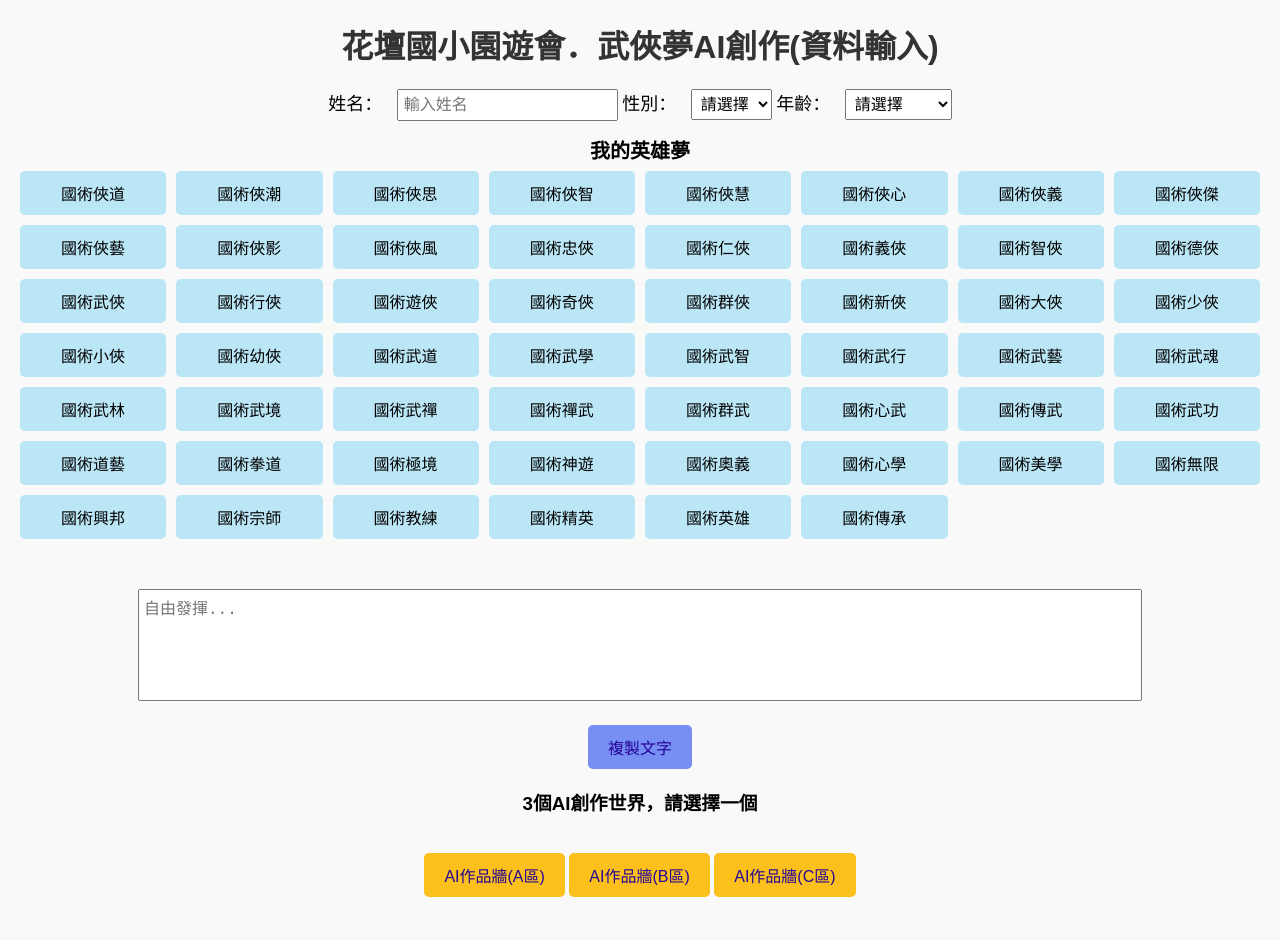
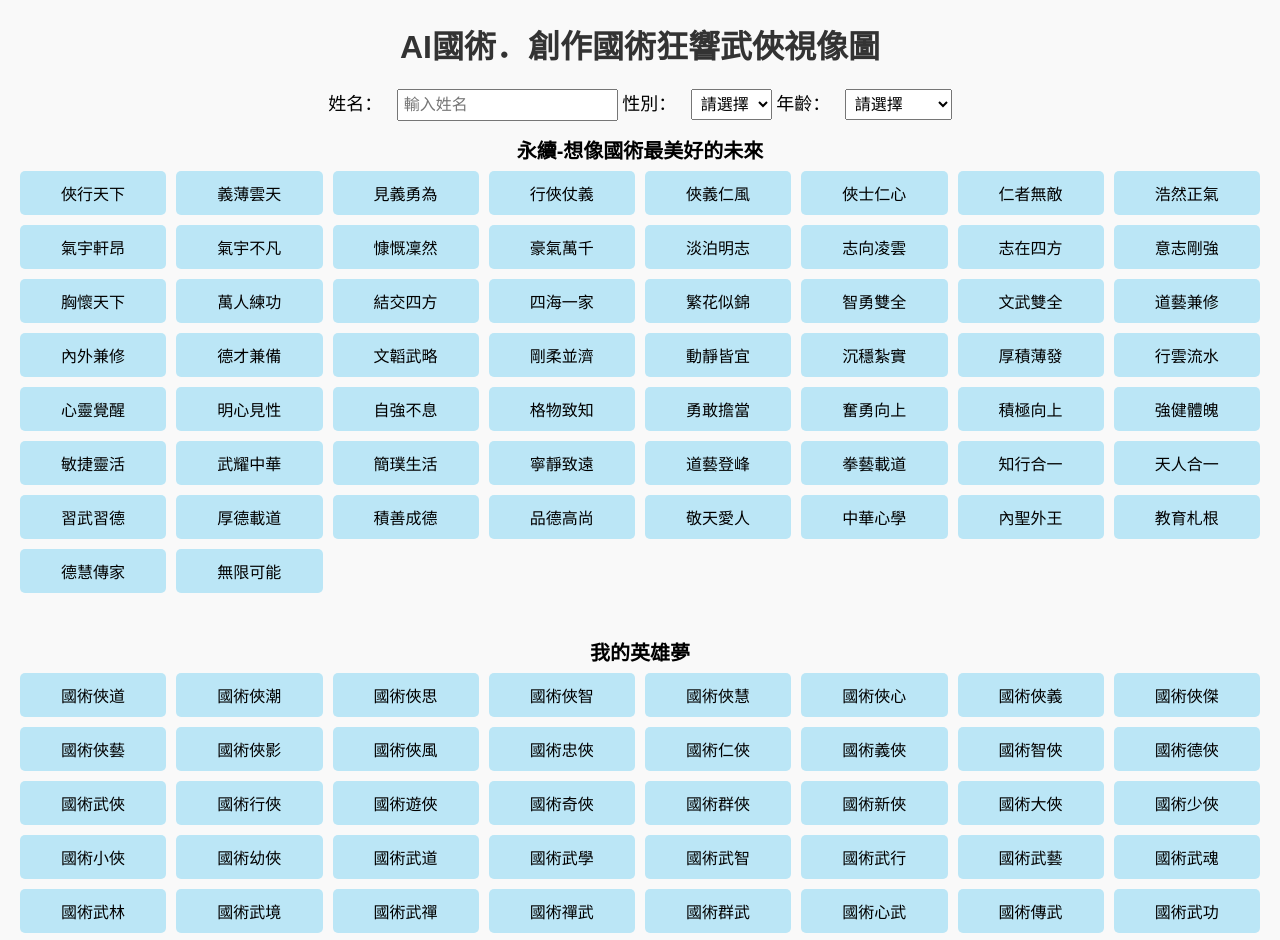
Before and after one commit to iceautumn2/AI-Martial, a plain HTML site: page index.html in a window 1280 px wide. Shown: the top 940 px of the page. Before the commit the page ends 917 px from the top, so only its background shows below. Drawn offline with Linux system fonts and the light colour scheme.

Commit message:
Update index.html

```diff
--- a/index.html
+++ b/index.html
@@ -3,7 +3,7 @@
 <head>
     <meta charset="UTF-8">
     <meta name="viewport" content="width=device-width, initial-scale=1.0">
-    <title>花壇國小園遊會．武俠夢AI創作(資料輸入)</title>
+    <title>AI國術．創作國術狂響武俠視像圖</title>
     <style>
         body { font-family: Arial, sans-serif; text-align: center; margin: 20px; background-color: #f9f9f9; }
         h1 { color: #333; }
@@ -14,6 +14,7 @@
         .button-container { display: grid; grid-template-columns: repeat(8, 1fr); gap: 10px; justify-content: center; }
         button { padding: 10px 20px; font-size: 16px; cursor: pointer; border: none; border-radius: 5px; background-color: #bbe6f6; }
 
+        .category 永續-想像國術最美好的未來 button { background-color: #f8c1e7 !important; }
         .category 我的英雄夢 button { background-color: #93dbfc !important ; }
         .selected {
             border: 1px solid #000;
@@ -44,7 +45,7 @@
     </style>
 </head>
 <body>
-    <h1>花壇國小園遊會．武俠夢AI創作(資料輸入)</h1>
+    <h1>AI國術．創作國術狂響武俠視像圖</h1>
     <label for="name" >姓名：</label>
     <input type="text" id="name" placeholder="輸入姓名">
 
@@ -70,16 +71,26 @@
 
     <textarea id="customText" class="custom-text" placeholder="自由發揮..."></textarea>
     <br>
-    <button class="copy-button" onclick="copySelected()">複製文字</button>
+    <button class="copy-button" onclick="copySelected()">複製選擇文字</button>
     <br>
-    <h3>3個AI創作世界，請選擇一個</h3>
-    <a href="https://padlet.com/teac181/ai-a-xtese1djublismzp" target="_blank" class="link-button">AI作品牆(A區)</a>
-    <a href="https://padlet.com/teac181/ai-b-1tdj3rkokb49e131" target="_blank" class="link-button">AI作品牆(B區)</a>
-    <a href="https://padlet.com/teac181/ai-c-v58n07ximlk5g3ln" target="_blank" class="link-button">AI作品牆(C區)</a>
+    <h3>3個不同的AI創作世界，請選擇一個</h3>
+    <a href="https://padlet.com/yichiuchu/padlet-ozf4m9ztvloxhpyz" target="_blank" class="link-button">AI作品牆(A區)</a>
+    <a href="https://padlet.com/yichiuchu/113-b-ukkx08lry0i8xe69" target="_blank" class="link-button">AI作品牆(B區)</a>
+    <a href="https://padlet.com/yichiuchu/113-c-71oecxpkanw6swr0" target="_blank" class="link-button">AI作品牆(C區)</a>
 
     <script>
        const categories = {
-             "我的英雄夢":
+            "永續-想像國術最美好的未來":
+            ["俠行天下", "義薄雲天", "見義勇為", "行俠仗義","俠義仁風", "俠士仁心", "仁者無敵",
+            "浩然正氣", "氣宇軒昂", "氣宇不凡","慷慨凜然", "豪氣萬千", "淡泊明志", "志向凌雲",
+            "志在四方", "意志剛強", "胸懷天下","萬人練功", "結交四方", "四海一家","繁花似錦", "智勇雙全", "文武雙全",
+            "道藝兼修", "內外兼修", "德才兼備","文韜武略", "剛柔並濟", "動靜皆宜","沉穩紮實", "厚積薄發", "行雲流水",
+            "心靈覺醒", "明心見性", "自強不息","格物致知", "勇敢擔當", "奮勇向上","積極向上", "強健體魄", "敏捷靈活",
+            "武耀中華", "簡璞生活", "寧靜致遠","道藝登峰", "拳藝載道", "知行合一","天人合一", "習武習德", "厚德載道",
+            "積善成德", "品德高尚", "敬天愛人","中華心學", "內聖外王", "教育札根","德慧傳家", "無限可能"
+            ],
+
+            "我的英雄夢":
             ["國術俠道", "國術俠潮", "國術俠思", "國術俠智","國術俠慧", "國術俠心", "國術俠義","國術俠傑", "國術俠藝",
              "國術俠影", "國術俠風", "國術忠俠", "國術仁俠","國術義俠", "國術智俠", "國術德俠","國術武俠", "國術行俠",
             "國術遊俠", "國術奇俠", "國術群俠", "國術新俠","國術大俠", "國術少俠", "國術小俠","國術幼俠", "國術武道",
```
